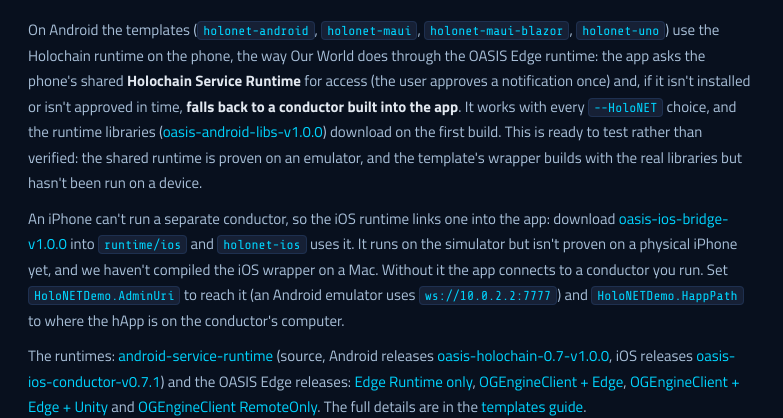
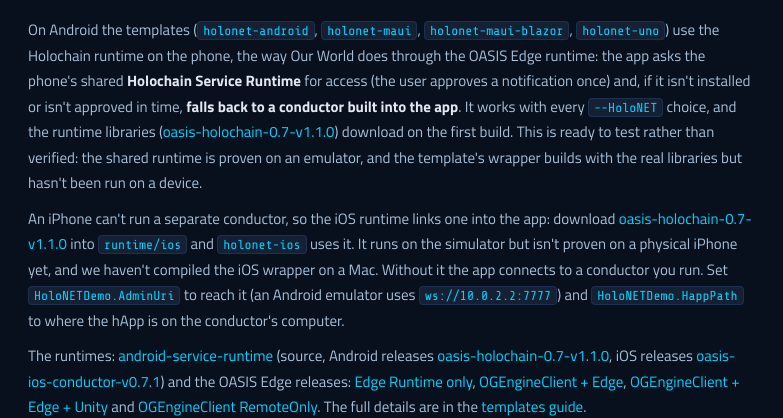
Before and after one commit to NextGenSoftwareUK/HoloNETLearnWebsite, a website: page tutorials/07-a-template-for-every-app.html in a window 1280 px wide. Shown: the part 2760-3178 px from the top of the page, 288-1071 px from the left. Drawn offline with nearby package versions, Linux system fonts and the light colour scheme.

Commit message:
Link the flagship Holochain 0.7 Android + iOS release

```diff
--- a/tutorials/07-a-template-for-every-app.html
+++ b/tutorials/07-a-template-for-every-app.html
@@ -116,9 +116,9 @@ button.Click += async (s, e) =&gt; output.Text = await HoloNETDemos.HoloNETDemo.
 <div class="code-block"><div class="code-block-header"><span class="code-lang">csharp</span><button class="copy-btn">Copy</button></div><pre>// holonet-ios: SceneDelegate.cs
 button.TouchUpInside += async (s, e) =&gt; output.Text = await HoloNETDemos.HoloNETDemo.RunAsync ();
 </pre></div>
-<p>On Android the templates (<code>holonet-android</code>, <code>holonet-maui</code>, <code>holonet-maui-blazor</code>, <code>holonet-uno</code>) use the Holochain runtime on the phone, the way Our World does through the OASIS Edge runtime: the app asks the phone's shared <strong>Holochain Service Runtime</strong> for access (the user approves a notification once) and, if it isn't installed or isn't approved in time, <strong>falls back to a conductor built into the app</strong>. It works with every <code>--HoloNET</code> choice, and the runtime libraries (<a href="https://github.com/NextGenSoftwareUK/android-service-runtime/releases/tag/oasis-android-libs-v1.0.0">oasis-android-libs-v1.0.0</a>) download on the first build. This is ready to test rather than verified: the shared runtime is proven on an emulator, and the template's wrapper builds with the real libraries but hasn't been run on a device.</p>
-<p>An iPhone can't run a separate conductor, so the iOS runtime links one into the app: download <a href="https://github.com/NextGenSoftwareUK/android-service-runtime/releases/tag/oasis-ios-bridge-v1.0.0">oasis-ios-bridge-v1.0.0</a> into <code>runtime/ios</code> and <code>holonet-ios</code> uses it. It runs on the simulator but isn't proven on a physical iPhone yet, and we haven't compiled the iOS wrapper on a Mac. Without it the app connects to a conductor you run. Set <code>HoloNETDemo.AdminUri</code> to reach it (an Android emulator uses <code>ws://10.0.2.2:7777</code>) and <code>HoloNETDemo.HappPath</code> to where the hApp is on the conductor's computer.</p>
-<p>The runtimes: <a href="https://github.com/NextGenSoftwareUK/android-service-runtime">android-service-runtime</a> (source, Android releases <a href="https://github.com/NextGenSoftwareUK/android-service-runtime/releases/tag/oasis-holochain-0.7-v1.0.0">oasis-holochain-0.7-v1.0.0</a>, iOS releases <a href="https://github.com/NextGenSoftwareUK/android-service-runtime/releases/tag/oasis-ios-conductor-v0.7.1">oasis-ios-conductor-v0.7.1</a>) and the OASIS Edge releases: <a href="https://github.com/NextGenSoftwareUK/OASIS/releases/tag/OASIS-Edge-Runtime-v1.2.0">Edge Runtime only</a>, <a href="https://github.com/NextGenSoftwareUK/OASIS/releases/tag/OGEngineClient-Edge-v2.1.0">OGEngineClient + Edge</a>, <a href="https://github.com/NextGenSoftwareUK/OASIS/releases/tag/OASIS-Edge-Unity-v1.1.0">OGEngineClient + Edge + Unity</a> and <a href="https://github.com/NextGenSoftwareUK/OASIS/releases/tag/OGEngineClient-RemoteOnly-v2.1.0">OGEngineClient RemoteOnly</a>. The full details are in the <a href="https://docs.holonet.oasisomniverse.one/templates#running-on-mobile-and-in-the-browser">templates guide</a>.</p>
+<p>On Android the templates (<code>holonet-android</code>, <code>holonet-maui</code>, <code>holonet-maui-blazor</code>, <code>holonet-uno</code>) use the Holochain runtime on the phone, the way Our World does through the OASIS Edge runtime: the app asks the phone's shared <strong>Holochain Service Runtime</strong> for access (the user approves a notification once) and, if it isn't installed or isn't approved in time, <strong>falls back to a conductor built into the app</strong>. It works with every <code>--HoloNET</code> choice, and the runtime libraries (<a href="https://github.com/NextGenSoftwareUK/android-service-runtime/releases/tag/oasis-holochain-0.7-v1.1.0">oasis-holochain-0.7-v1.1.0</a>) download on the first build. This is ready to test rather than verified: the shared runtime is proven on an emulator, and the template's wrapper builds with the real libraries but hasn't been run on a device.</p>
+<p>An iPhone can't run a separate conductor, so the iOS runtime links one into the app: download <a href="https://github.com/NextGenSoftwareUK/android-service-runtime/releases/tag/oasis-holochain-0.7-v1.1.0">oasis-holochain-0.7-v1.1.0</a> into <code>runtime/ios</code> and <code>holonet-ios</code> uses it. It runs on the simulator but isn't proven on a physical iPhone yet, and we haven't compiled the iOS wrapper on a Mac. Without it the app connects to a conductor you run. Set <code>HoloNETDemo.AdminUri</code> to reach it (an Android emulator uses <code>ws://10.0.2.2:7777</code>) and <code>HoloNETDemo.HappPath</code> to where the hApp is on the conductor's computer.</p>
+<p>The runtimes: <a href="https://github.com/NextGenSoftwareUK/android-service-runtime">android-service-runtime</a> (source, Android releases <a href="https://github.com/NextGenSoftwareUK/android-service-runtime/releases/tag/oasis-holochain-0.7-v1.1.0">oasis-holochain-0.7-v1.1.0</a>, iOS releases <a href="https://github.com/NextGenSoftwareUK/android-service-runtime/releases/tag/oasis-ios-conductor-v0.7.1">oasis-ios-conductor-v0.7.1</a>) and the OASIS Edge releases: <a href="https://github.com/NextGenSoftwareUK/OASIS/releases/tag/OASIS-Edge-Runtime-v1.2.0">Edge Runtime only</a>, <a href="https://github.com/NextGenSoftwareUK/OASIS/releases/tag/OGEngineClient-Edge-v2.1.0">OGEngineClient + Edge</a>, <a href="https://github.com/NextGenSoftwareUK/OASIS/releases/tag/OASIS-Edge-Unity-v1.1.0">OGEngineClient + Edge + Unity</a> and <a href="https://github.com/NextGenSoftwareUK/OASIS/releases/tag/OGEngineClient-RemoteOnly-v2.1.0">OGEngineClient RemoteOnly</a>. The full details are in the <a href="https://docs.holonet.oasisomniverse.one/templates#running-on-mobile-and-in-the-browser">templates guide</a>.</p>
 <h2 id="games-unity">Games: Unity</h2>
 <p>Create a Unity project, copy in the <code>Assets</code> folder from <code>dotnet new holonet-unity</code>, let NuGetForUnity restore the packages and add the <code>HoloNETBehaviour</code> component:</p>
 <div class="code-block"><div class="code-block-header"><span class="code-lang">csharp</span><button class="copy-btn">Copy</button></div><pre>// holonet-unity: Assets/HoloNET/HoloNETBehaviour.cs
```
